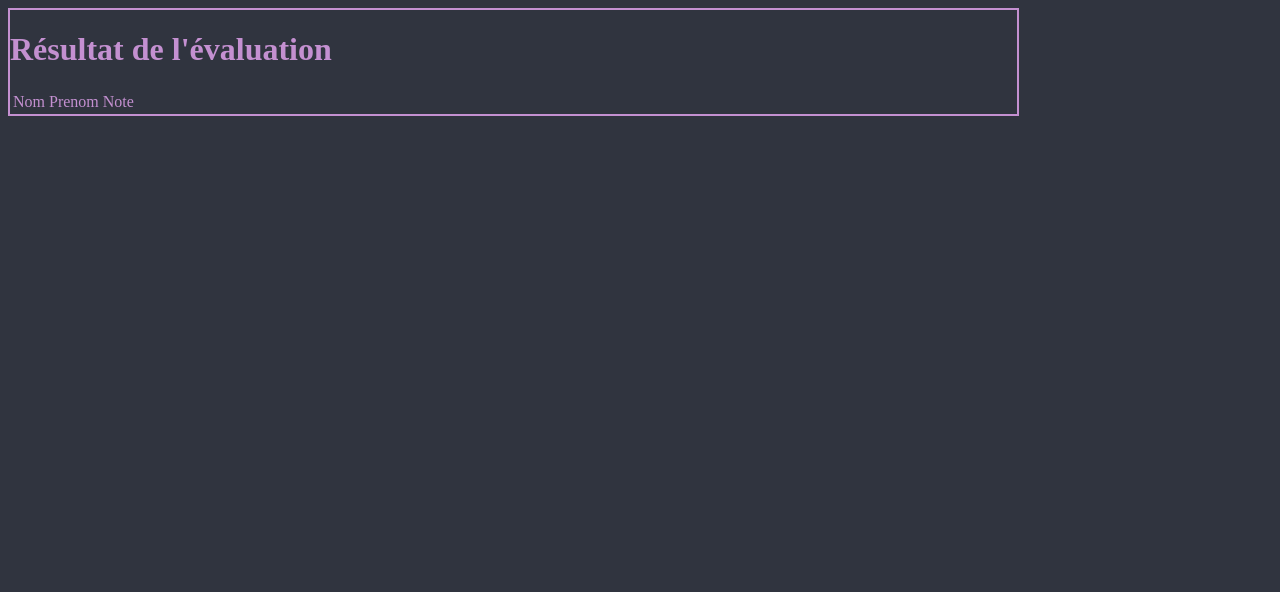
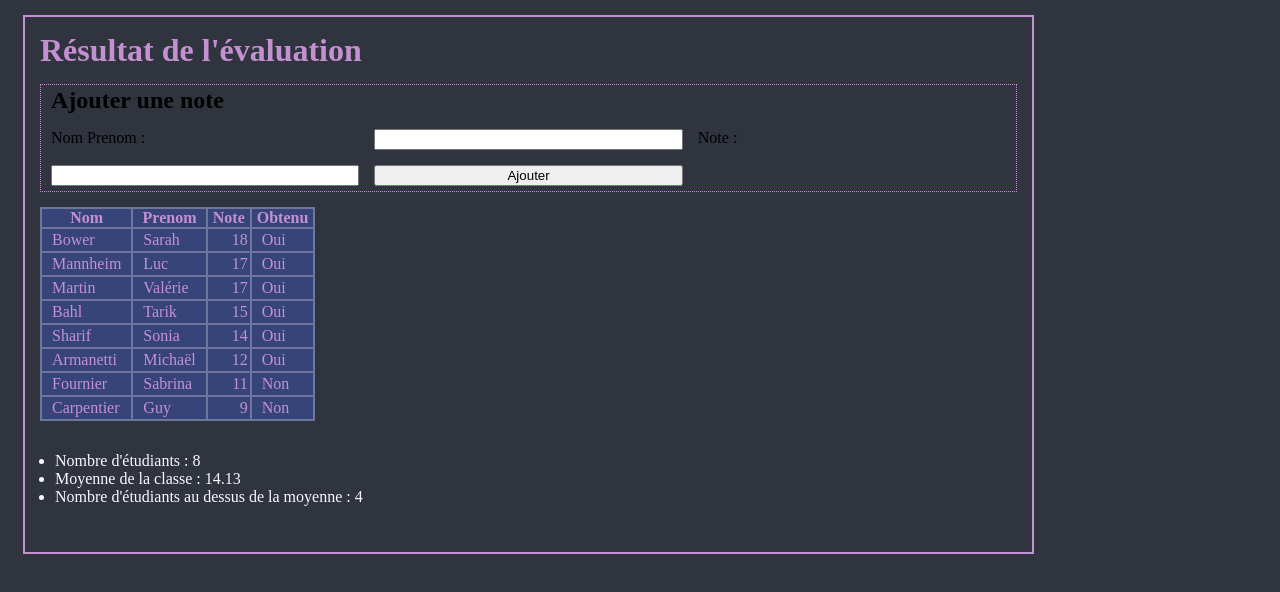
Before and after one commit to Jims42/web-js, a plain HTML site: page evaluation/eval.html in a window 1280 px wide. Drawn offline with Linux system fonts and the light colour scheme.

Commit message:
exercice evaluation etape 3

```diff
--- a/evaluation/assets/css/eval.css
+++ b/evaluation/assets/css/eval.css
@@ -13,12 +13,43 @@ body{
     background-color: var(--color1);
 }
 main{
+    margin: 15px;
+    padding: 15px;
     width: 80%;
     border: 2px solid var(--color6);
 }
 #titre{
+    margin: 0 0 15px 0;
     color: var(--color6);
 }
 table{
+    border-collapse: collapse;
+    border: 2px solid var(--color5);
+    background-color: var(--color4);
     color: var(--color6);
+
 }
+tr,td,th{
+    padding: 2px 10px;
+    border: 2px solid var(--color5);
+}
+th{
+    padding: 0 5px;
+   text-align: center;
+}
+ul{
+    padding: 15px;
+    color: var(--color2);
+}
+#form{
+    margin-bottom: 15px;
+    padding: 2px 10px 5px 10px;
+    border: 1px dotted var(--color6) ;
+    display: grid;
+    grid-template-columns: repeat(3,1fr);
+    gap: 15px;
+}
+h2{
+    grid-column: 1/4;
+    margin: 0;
+}
--- a/evaluation/assets/js/eval.js
+++ b/evaluation/assets/js/eval.js
@@ -10,31 +10,140 @@ const myTable=document.createElement('table');
 const myThead=myTable.createTHead();
 const myTrHead=myThead.insertRow();
 
-const myNomCelHead=myTrHead.insertCell();
-const myPrenomCellHead=myTrHead.insertCell();
-const myNoteCellHead=myTrHead.insertCell();
+const myNomCelHead=document.createElement('th');
+const myPrenomCellHead=document.createElement('th');
+const myNoteCellHead=document.createElement('th');
 
+const myTbody=myTable.createTBody();
+
+
+myTrHead.append(myNomCelHead,myPrenomCellHead,myNoteCellHead);
 myNomCelHead.textContent="Nom";
 myPrenomCellHead.textContent="Prenom";
 myNoteCellHead.textContent="Note"
+
 myMain.appendChild(myTable);
+
+const myUl=document.createElement('ul');
+const myLiNbEtutudiant=document.createElement('li');
+const myLiMoyenne=document.createElement('li');
+const myLiSupMoyenne=document.createElement('li');
+
+myMain.appendChild(myUl);
+myUl.append(myLiNbEtutudiant,myLiMoyenne,myLiSupMoyenne);
+
+myLiNbEtutudiant.textContent="Nombre d'étudiants : ";
+myLiMoyenne.textContent="Moyenne de la classe : ";
+myLiSupMoyenne.textContent="Nombre d'étudiants au dessus de la moyenne : "
+
+const myForm=document.createElement('form');
+const myTitreH2=document.createElement('h2');
+const myLabel1=document.createElement('label');
+const myInputName=document.createElement('input');
+const myLabel2=document.createElement('label');
+const myInputNote=document.createElement('input');
+const myBtn=document.createElement('button');
+
+myForm.id="form";
+myForm.setAttribute("method", "get");
+
+myTitreH2.textContent="Ajouter une note"
+
+myLabel1.textContent="Nom Prenom :"
+myLabel1.setAttribute("for","name");
+
+myInputName.id="name";
+myInputName.className="input";
+
+myLabel2.textContent="Note :"
+myLabel2.setAttribute("for","note");
+
+myInputNote.id="note";
+myInputNote.className="input";
+
+myBtn.textContent="Ajouter";
+myBtn.setAttribute("type","button")
+
+myTitre.after(myForm);
+myForm.append(myTitreH2,myLabel1,myInputName,myLabel2,myInputNote,myBtn)
+
+
+// --------------------------- FUNCTION --------------------------
 function triNote(_data){
+_data.sort((a,b)=>b.grade - a.grade);
+console.log(_data);
+}
+function remplirTab(_data){
+_data.forEach(element => {
+    let tabName=element.fullname.split(" ");
+    let myNom=tabName[0];
+    let myPrenom=tabName[1];
+
+    const myRrow=myTbody.insertRow();
+    const myCellNom=myRrow.insertCell();
+    myCellNom.textContent=myNom;
+    const myCellPrenom=myRrow.insertCell();
+    myCellPrenom.textContent=myPrenom;
+    const myCellNote=myRrow.insertCell();
+    myCellNote.textContent=element.grade;
+    myCellNote.style.textAlign="right";
+    myCellNote.style.paddingRight="2px"
+});
+}
+function nbEtudiant(_data,_hook){
+    let nb=_data.length;
+    _hook.textContent+=nb;
+}
+
+function moyenne(_data,_hook){
+const initValue=0;
+const somme=_data.reduce((accumulator,currentValue)=>accumulator+currentValue.grade,0);
+let result =somme/_data.length;
+_hook.textContent+=result.toFixed(2);
 
 }
-function remplirTab(_data){
+function noteSupp(_data,_hook){
+    let nbEtudiant=0;
+    const somme=_data.reduce((accumulator,currentValue)=>accumulator+currentValue.grade,0);
+let result =somme/_data.length;
+console.log(result);
 
+    for (let i = 0; i < _data.length; i++) {
+        if (_data[i].grade>result) {
+        nbEtudiant++
+      }
+    }
+    _hook.textContent+= nbEtudiant;
+}
+function addColObtention(_data,_hookTH,_hookTB){
+
+const myObtenuCellTH=document.createElement('th');
+_hookTH.appendChild(myObtenuCellTH);
+myObtenuCellTH.textContent="Obtenu";
+
+for(let i=0;i<_data.length;i++){
+    const myCellObtenu=_hookTB[i].insertCell();
+    if(_data[i].grade>=12){
+myCellObtenu.textContent="Oui"
+    }else{
+        myCellObtenu.textContent="Non"
+    }
+}
 }
 
+// ------------------------------------ FIN FONCTION ----------------------------
 
 fetch('assets/json/eval.json')
 .then(Response=>{
     return Response.json();})
 .then((data)=>{
-
-
-
-
-
+triNote(data)
+  remplirTab(data);
+nbEtudiant(data,myLiNbEtutudiant);
+moyenne(data,myLiMoyenne)
+noteSupp(data,myLiSupMoyenne);
+ const mesLignes = document.querySelectorAll("tbody tr");
+addColObtention(data,myTrHead,mesLignes)
 
 })
 .catch((error)=>{
```
